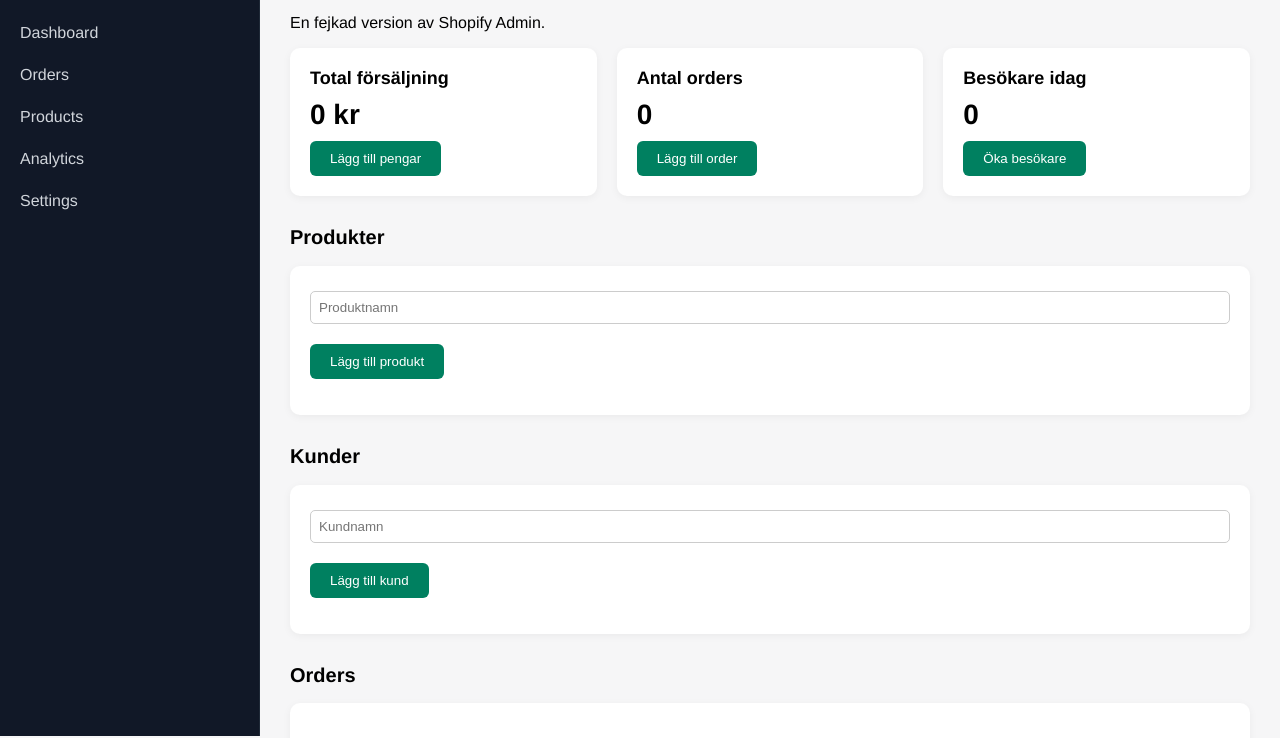
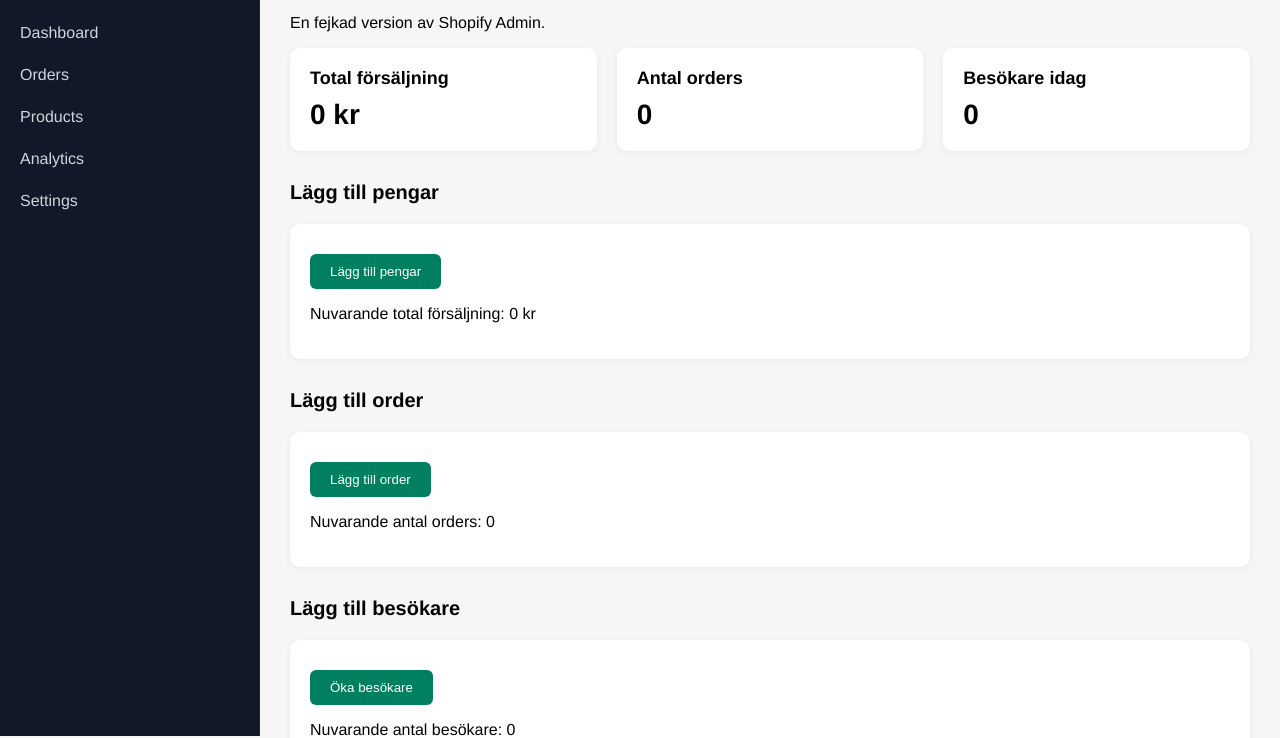
Before and after one commit to cfjonasson/fakeshopify, a plain HTML site: page index.html in a window 1280 px wide. Shown: the part 64-802 px from the top of the page. Drawn offline with Linux system fonts and the light colour scheme.

Commit message:
Refactor index.html for better structure and readability
Refactor HTML structure and improve formatting for readability. Added separate sections for adding sales, orders, visitors, products, and customers.

```diff
--- a/index.html
+++ b/index.html
@@ -5,7 +5,7 @@
 <meta name="viewport" content="width=device-width, initial-scale=1.0">
 <title>Fake Shopify Dashboard</title>
 <style>
-  body { margin:0; font-family: 'Helvetica Neue', Helvetica, Arial, sans-serif; background:#f6f6f7; }
+body { margin:0; font-family:'Helvetica Neue', Helvetica, Arial, sans-serif; background:#f6f6f7; }
 
 /* SIDEBAR */
 .sidebar {
@@ -50,6 +50,7 @@
 th, td { padding:10px; text-align:left; border-bottom:1px solid #eee; }
 
 ul { list-style:none; padding-left:0; }
+.panel { margin-top:20px; }
 </style>
 </head>
 <body>
@@ -68,39 +69,55 @@
   <p>En fejkad version av Shopify Admin.</p>
 
   <div class="cards">
+    <!-- Översikt -->
     <div class="card">
       <h3>Total försäljning</h3>
       <div class="value" id="sales">0 kr</div>
-      <button class="btn" onclick="addSales()">Lägg till pengar</button>
     </div>
-
     <div class="card">
       <h3>Antal orders</h3>
       <div class="value" id="orders">0</div>
-      <button class="btn" onclick="addOrder()">Lägg till order</button>
     </div>
-
     <div class="card">
       <h3>Besökare idag</h3>
       <div class="value" id="visitors">0</div>
-      <button class="btn" onclick="addVisitor()">Öka besökare</button>
     </div>
   </div>
 
-  <h2>Produkter</h2>
-  <div class="card">
+  <!-- Separata mini-panels för alla "lägg till" -->
+  <h2>Lägg till pengar</h2>
+  <div class="card panel">
+    <button class="btn" onclick="addSales()">Lägg till pengar</button>
+    <p>Nuvarande total försäljning: <span id="sales2">0 kr</span></p>
+  </div>
+
+  <h2>Lägg till order</h2>
+  <div class="card panel">
+    <button class="btn" onclick="addOrder()">Lägg till order</button>
+    <p>Nuvarande antal orders: <span id="orders2">0</span></p>
+  </div>
+
+  <h2>Lägg till besökare</h2>
+  <div class="card panel">
+    <button class="btn" onclick="addVisitor()">Öka besökare</button>
+    <p>Nuvarande antal besökare: <span id="visitors2">0</span></p>
+  </div>
+
+  <h2>Lägg till produkt</h2>
+  <div class="card panel">
     <input id="product-name" placeholder="Produktnamn">
     <button class="btn" onclick="addProduct()">Lägg till produkt</button>
     <ul id="product-list"></ul>
   </div>
 
-  <h2>Kunder</h2>
-  <div class="card">
+  <h2>Lägg till kund</h2>
+  <div class="card panel">
     <input id="customer-name" placeholder="Kundnamn">
     <button class="btn" onclick="addCustomer()">Lägg till kund</button>
     <ul id="customer-list"></ul>
   </div>
 
+  <!-- Orders Table -->
   <h2>Orders</h2>
   <div class="card">
     <table>
@@ -111,6 +128,7 @@
     </table>
   </div>
 
+  <!-- Settings -->
   <h2>Inställningar</h2>
   <div class="card">
     <label>Butiksnamn:</label>
@@ -120,23 +138,22 @@
 </div>
 
 <script>
-let sales = 0, orders = 0, visitors = 0;
+let sales=0, orders=0, visitors=0;
 
-// Uppdaterar alla värden på sidan
+// Uppdatera alla värden
 function updateDashboard() {
   document.getElementById('sales').innerText = sales + ' kr';
+  document.getElementById('sales2').innerText = sales + ' kr';
   document.getElementById('orders').innerText = orders;
+  document.getElementById('orders2').innerText = orders;
   document.getElementById('visitors').innerText = visitors;
+  document.getElementById('visitors2').innerText = visitors;
 }
 
 // Knappar
 function addSales() {
-  const amount = prompt('Hur mycket vill du lägga till i försäljning?');
-  const num = parseInt(amount);
-  if (!isNaN(num) && num>0) {
-    sales += num;
-    updateDashboard();
-  }
+  const num = parseInt(prompt('Hur mycket vill du lägga till i försäljning?'));
+  if(!isNaN(num) && num>0) { sales+=num; updateDashboard(); }
 }
 
 function addOrder() {
@@ -144,22 +161,19 @@ function addOrder() {
   const table = document.getElementById('order-table');
   const row = table.insertRow();
   row.insertCell(0).innerText = 'ORD' + Math.floor(Math.random()*1000);
-  row.insertCell(1).innerText = (Math.floor(Math.random()*5000)+100) + ' kr';
+  row.insertCell(1).innerText = (Math.floor(Math.random()*5000)+100)+' kr';
   row.insertCell(2).innerText = 'Pending';
   updateDashboard();
 }
 
-function addVisitor() {
-  visitors++;
-  updateDashboard();
-}
+function addVisitor() { visitors++; updateDashboard(); }
 
 function addProduct() {
   const name = document.getElementById('product-name').value.trim();
   if(name) {
     const li = document.createElement('li'); li.innerText = name;
     document.getElementById('product-list').appendChild(li);
-    document.getElementById('product-name').value = '';
+    document.getElementById('product-name').value='';
   } else { alert("Skriv ett produktnamn!"); }
 }
 
@@ -168,7 +182,7 @@ function addCustomer() {
   if(name) {
     const li = document.createElement('li'); li.innerText = name;
     document.getElementById('customer-list').appendChild(li);
-    document.getElementById('customer-name').value = '';
+    document.getElementById('customer-name').value='';
   } else { alert("Skriv ett kundnamn!"); }
 }
 
```
Lines whose indentation alone changed are shown as unchanged.
